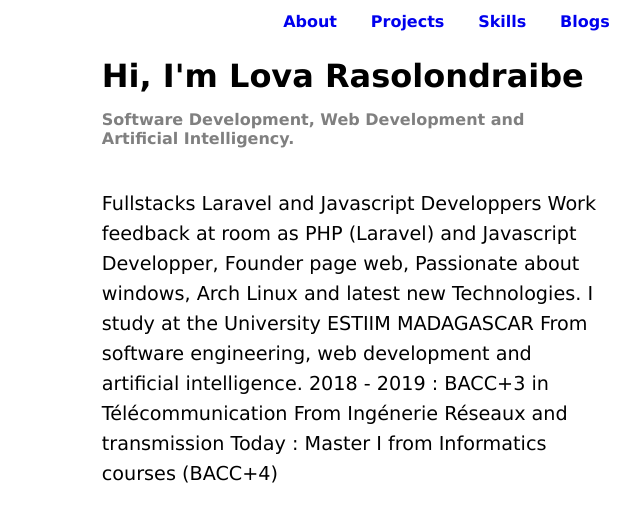
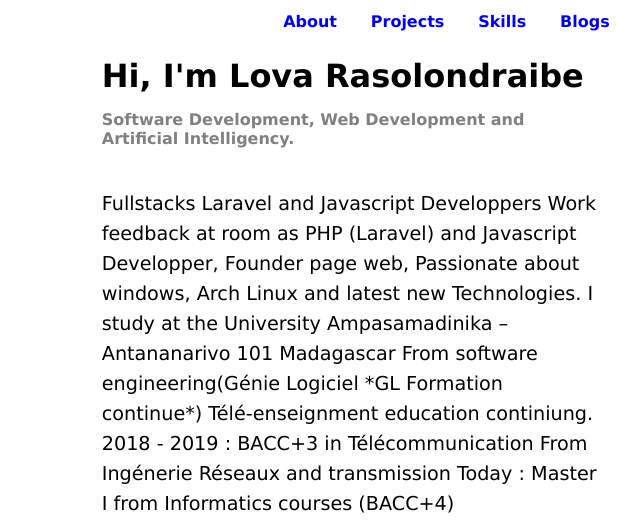
Before and after one commit to developpeurlaravel/my_portofolio, a plain HTML site: page index.html in a window 1280 px wide. Shown: the top 525 px of the page, 528-1168 px from the left. Drawn offline with Linux system fonts and the light colour scheme.

Commit message:
Update index.html

```diff
--- a/index.html
+++ b/index.html
@@ -45,7 +45,7 @@
 
                 <p class="about-description">
                     Fullstacks Laravel and Javascript Developpers Work feedback at room as PHP (Laravel) and Javascript Developper, Founder page web, Passionate about windows, Arch Linux and latest new Technologies.
-                    I study at the University ESTIIM MADAGASCAR From software engineering, web development and artificial intelligence.
+                    I study at the University Ampasamadinika – Antananarivo 101 Madagascar From software engineering(Génie Logiciel *GL Formation continue*) Télé-enseignment education continiung.
 
                     2018 - 2019 : BACC+3 in Télécommunication From Ingénerie Réseaux and transmission
 
```
